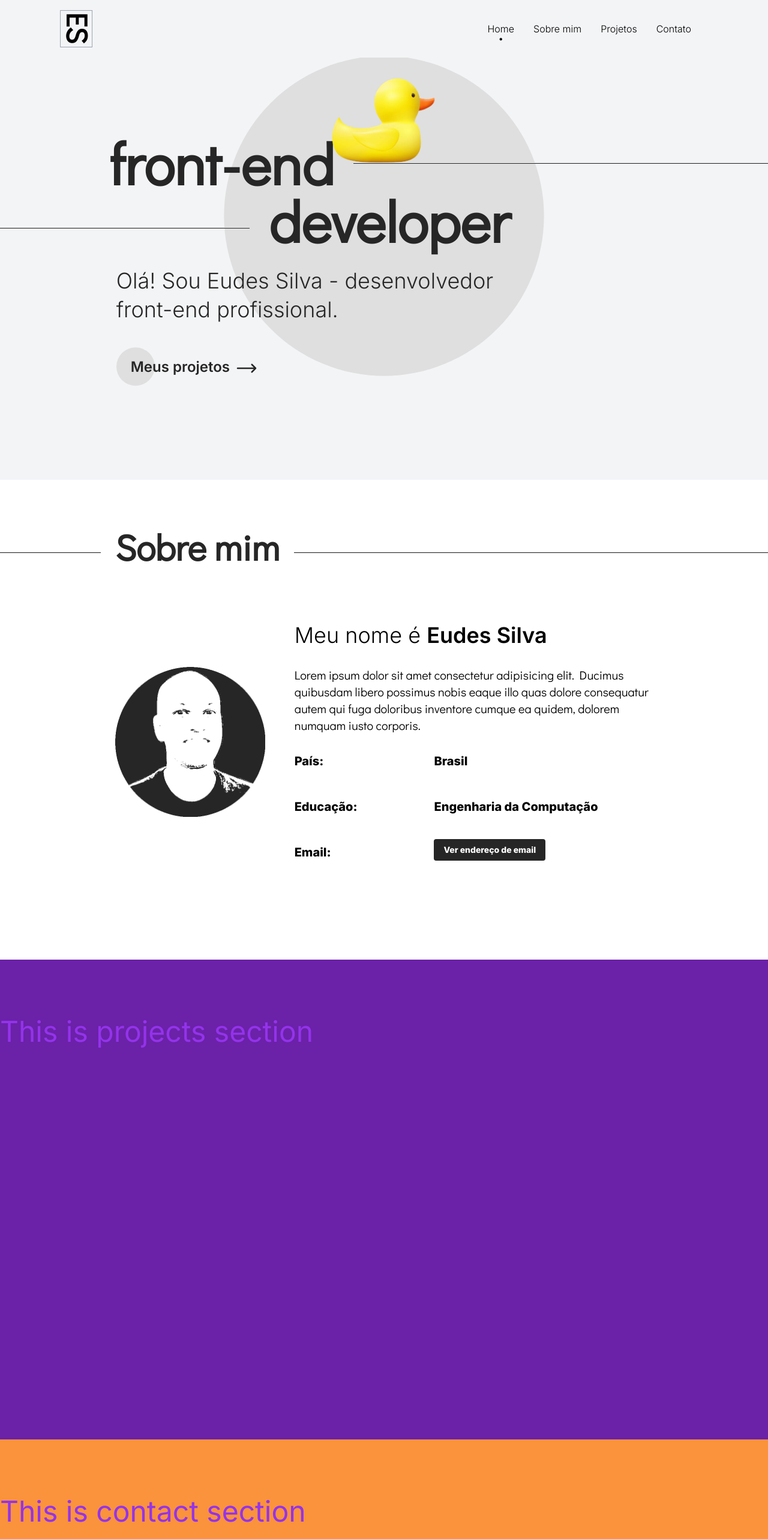
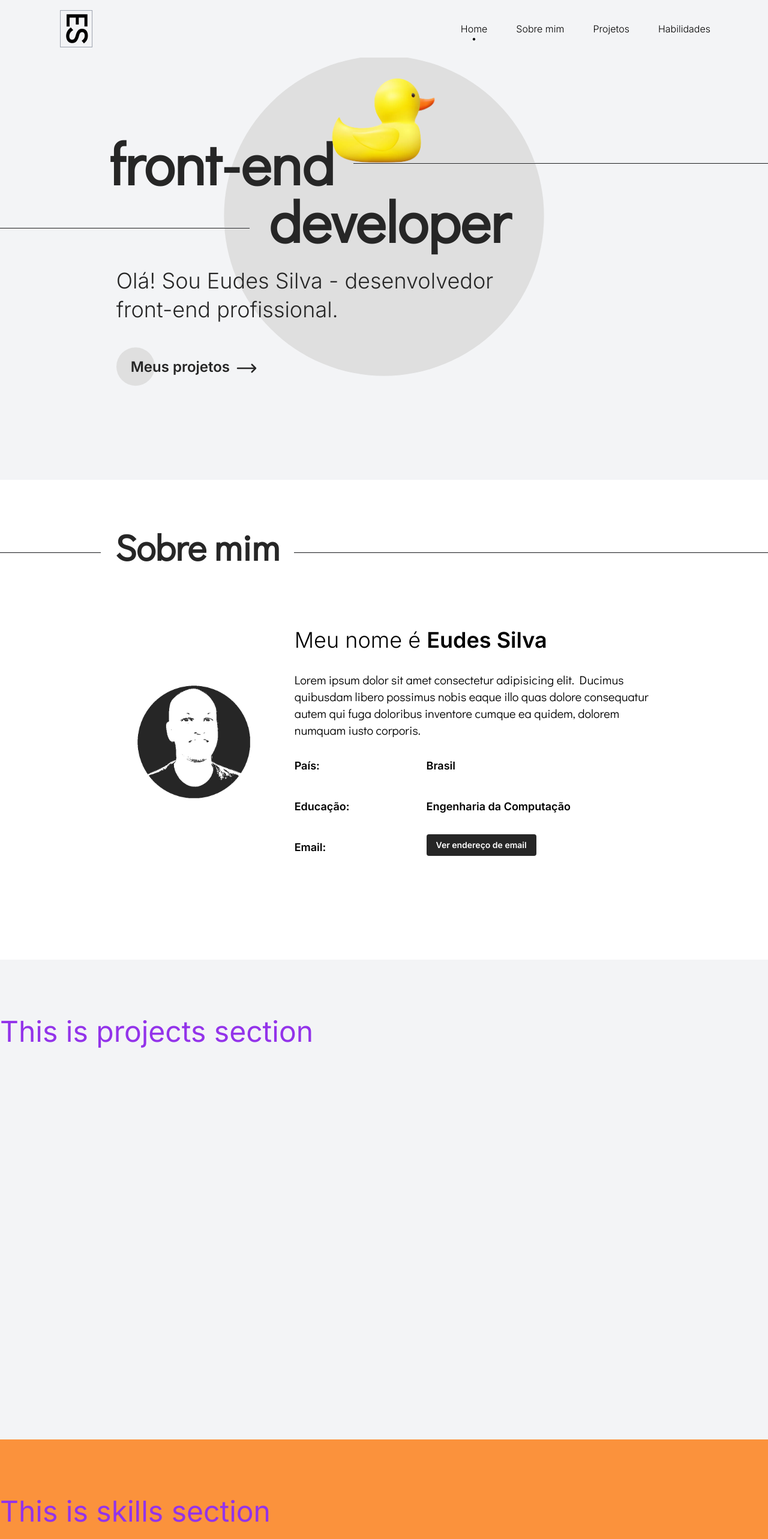
Before and after one commit to eudes-silva/portfolio, a Vue app: page /#home in a window 1280 px wide. Shown: the top 2566 px of the page at 60% size. Built offline with nearby package versions, Linux system fonts and the light colour scheme.

Commit message:
fix: contact section changed to skills section

```diff
--- a/src/components/AboutSection.vue
+++ b/src/components/AboutSection.vue
@@ -15,9 +15,9 @@ function showEmail() {
     >
       Sobre mim
     </h1>
-    <div class="md:flex flex-col lg:flex-row pt-8 sm:pt-12 h-full">
+    <div class="md:flex flex-col lg:flex-row pt-2 sm:pt-12 h-full">
       <div
-        class="basis-2/6 flex items-center justify-center lg:justify-normal scale-75 lg:scale-100"
+        class="basis-2/6 flex items-center justify-center lg:justify-normal scale-50 lg:scale-75 caret-transparent"
       >
         <img
           src="@/assets/images/my-photo-circle.png"
@@ -29,10 +29,10 @@ function showEmail() {
       <div
         class="basis-4/6 flex flex-col justify-center sm:ml-8 md:ml-12 lg:ml-0"
       >
-        <p class="text-2xl sm:text-4xl font-light">
+        <p class="text-2xl sm:text-4xl font-light caret-transparent">
           Meu nome é <span class="font-semibold">Eudes Silva</span>
         </p>
-        <h2 class="text-lg sm:text-xl my-4 sm:my-8">
+        <h2 class="text-lg sm:text-xl my-4 sm:my-8 caret-transparent">
           Lorem ipsum dolor sit amet consectetur adipisicing elit. Ducimus
           quibusdam libero possimus nobis eaque illo quas dolore consequatur
           autem qui fuga doloribus inventore cumque ea quidem, dolorem numquam
@@ -41,41 +41,44 @@ function showEmail() {
         <div class="w-9/12 flex">
           <ul>
             <li class="flex flex-col justify-between">
-              <span class="text-base sm:text-xl"><strong>País:</strong></span>
+              <span class="text-sm sm:text-lg font-semibold">País:</span>
             </li>
-            <li class="my-4 sm:my-12 whitespace-nowrap">
-              <span class="text-sm sm:text-xl"><strong>Educação:</strong></span>
+            <li class="my-8 sm:my-10 whitespace-nowrap">
+              <span class="text-sm sm:text-lg font-semibold">Educação:</span>
             </li>
             <li>
-              <span class="text-sm sm:text-xl"><strong>Email:</strong></span>
+              <span class="text-sm sm:text-lg font-semibold">Email:</span>
             </li>
           </ul>
           <ul class="pl-8 sm:pl-32 flex flex-col justify-between">
             <li>
-              <span class="text-sm sm:text-xl"><strong>Brasil</strong></span>
+              <span class="text-sm sm:text-lg font-semibold">Brasil</span>
             </li>
             <li class="whitespace-nowrap">
               <span
-                class="text-sm sm:text-xl -mb-2 relative"
+                class="text-sm sm:text-lg -mb-2 relative font-semibold"
                 :class="{ '-bottom-1': !professionalEmail }"
               >
-                <strong>Engenharia da Computação</strong>
+                Engenharia da Computação
               </span>
             </li>
             <li>
               <Transition>
-                <span v-if="professionalEmail" class="text-sm sm:text-xl">
-                  <strong>{{ professionalEmail }}</strong>
+                <span
+                  v-if="professionalEmail"
+                  class="text-sm sm:text-lg font-semibold"
+                >
+                  {{ professionalEmail }}
                 </span>
               </Transition>
 
               <button
                 v-if="!professionalEmail"
-                class="bg-neutral-800 text-white rounded py-2 px-4 text-sm"
+                class="bg-neutral-800 text-white rounded py-2 px-4 text-xs sm:text-sm font-semibold"
                 type="submit"
                 @click="showEmail"
               >
-                <strong>Ver endereço de email</strong>
+                Ver endereço de email
               </button>
             </li>
           </ul>
--- a/src/components/Header.vue
+++ b/src/components/Header.vue
@@ -11,7 +11,7 @@ const props = withDefaults(
       { id: 1, hash: "#home", name: "Home" },
       { id: 2, hash: "#about", name: "Sobre mim" },
       { id: 3, hash: "#projects", name: "Projetos" },
-      { id: 4, hash: "#contact", name: "Contato" },
+      { id: 4, hash: "#skills", name: "Habilidades" },
     ],
     logoInitials: "es",
   }
@@ -40,7 +40,7 @@ const currentPath = computed(() => route.hash);
     >
       <ul class="flex justify-end select-none">
         <li
-          class="relative whitespace-nowrap mr-8"
+          class="relative whitespace-nowrap ml-12"
           v-for="navItem in props.navItems"
           :key="navItem.id"
         >
--- a/src/components/ContactSection.vue
+++ b/src/components/SkillsSection.vue
@@ -1,5 +1,5 @@
 <script lang="ts" setup></script>
 <template>
   <div class="h-24"></div>
-  <div class="text-5xl text-purple-600">This is contact section</div>
+  <div class="text-5xl text-purple-600">This is skills section</div>
 </template>
--- a/src/pages/index.vue
+++ b/src/pages/index.vue
@@ -3,7 +3,7 @@ import Header from "@/components/Header.vue";
 import HomeSection from "@/components/HomeSection.vue";
 import AboutSection from "@/components/AboutSection.vue";
 import ProjectsSection from "@/components/ProjectsSection.vue";
-import ContactSection from "@/components/ContactSection.vue";
+import SkillsSection from "@/components/SkillsSection.vue";
 import router from "@/router";
 import { ref, onMounted } from "vue";
 import { useIntersectionObserver } from "@vueuse/core";
@@ -13,7 +13,7 @@ const route = useRoute();
 const home = ref(null);
 const about = ref(null);
 const projects = ref(null);
-const contact = ref(null);
+const skills = ref(null);
 const isViewSectionSelected = ref(false);
 
 onMounted(() => {
@@ -21,6 +21,7 @@ onMounted(() => {
     router.push("/#home");
   }
 });
+
 function handleIntersectionObserver(ref: any, routeName: string) {
   useIntersectionObserver(ref, ([{ isIntersecting }]) => {
     if (isIntersecting && !isViewSectionSelected.value) {
@@ -31,7 +32,7 @@ function handleIntersectionObserver(ref: any, routeName: string) {
 handleIntersectionObserver(home, "home");
 handleIntersectionObserver(about, "about");
 handleIntersectionObserver(projects, "projects");
-handleIntersectionObserver(contact, "contact");
+handleIntersectionObserver(skills, "skills");
 
 function selectViewSection(value: boolean) {
   isViewSectionSelected.value = value;
@@ -54,10 +55,10 @@ function selectViewSection(value: boolean) {
   >
     <AboutSection />
   </div>
-  <div class="h-screen bg-purple-800" id="projects" ref="projects">
+  <div class="min-h-screen bg-gray-100" id="projects" ref="projects">
     <ProjectsSection />
   </div>
-  <div class="h-screen bg-orange-400" id="contact" ref="contact">
-    <ContactSection />
+  <div class="h-screen bg-orange-400" id="skills" ref="skills">
+    <SkillsSection />
   </div>
 </template>
--- a/src/router/index.ts
+++ b/src/router/index.ts
@@ -26,7 +26,7 @@ router.beforeEach((to) => {
     home: "Home",
     about: "Sobre mim",
     projects: "Projetos",
-    contact: "Contato",
+    skills: "Habilidades",
   };
 
   const viewName = to.hash.split("#")[1];
```
